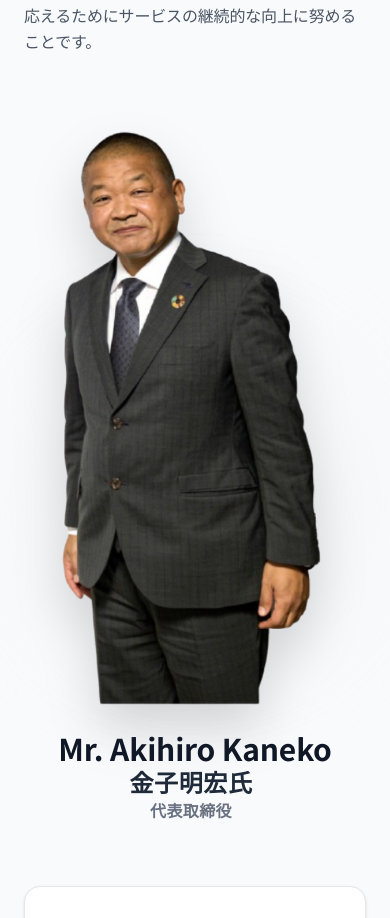
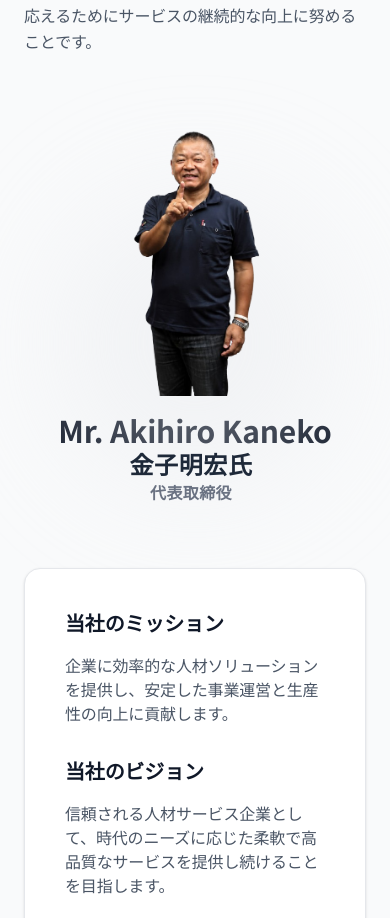
Before and after one commit to winluv0909/my-website, a Next.js app: page /about in a window 390 px wide. Shown: the part 1022-1940 px from the top of the page. Built offline with nearby package versions, Linux system fonts and the light colour scheme.

Commit message:
Fix president image mobile sizzing

```diff
--- a/app/about/page.js
+++ b/app/about/page.js
@@ -77,11 +77,19 @@ export default function AboutPage() {
     </div>
 
     {/* Image */}
-    <img
-      src="/images/director.png"
-      alt="Director"
-      className="relative w-72 md:w-80 object-contain drop-shadow-2xl transition-all duration-500 ease-out group-hover:scale-105 group-hover:-translate-y-2"
-    />
+   {/* Image */}
+<img
+  src="/images/president.png"
+  alt="President"
+  className="relative
+  w-40 sm:w-48 md:w-72 lg:w-80
+  h-auto
+  object-contain
+  mx-auto
+  transition duration-500 ease-out
+  group-hover:scale-105
+  md:translate-x-6 lg:translate-x-1"
+/>
 
      {/* Name */}
               <p className="mt-4 text-3xl md:text-2xl font-semibold text-gray-900">
```
